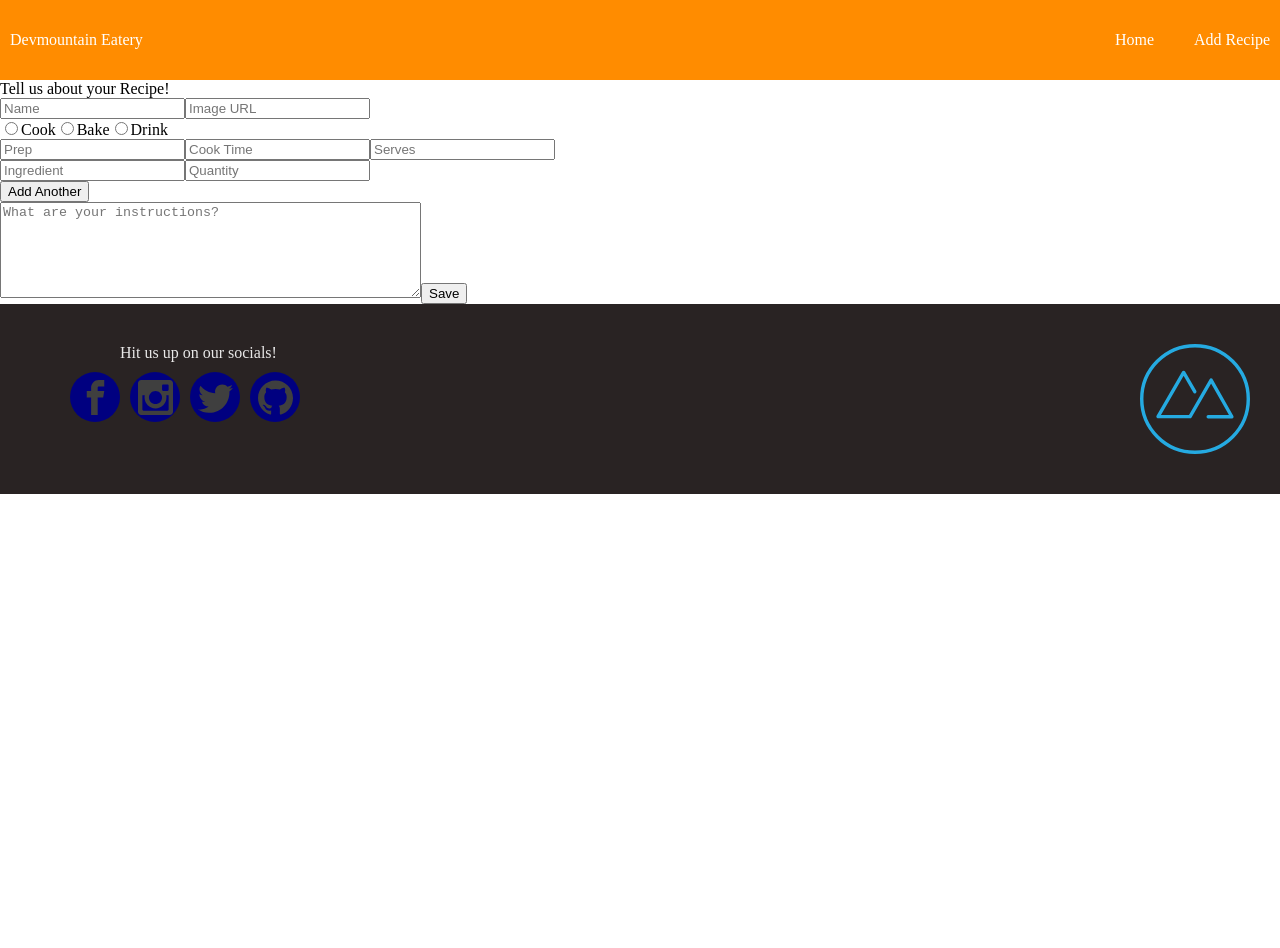
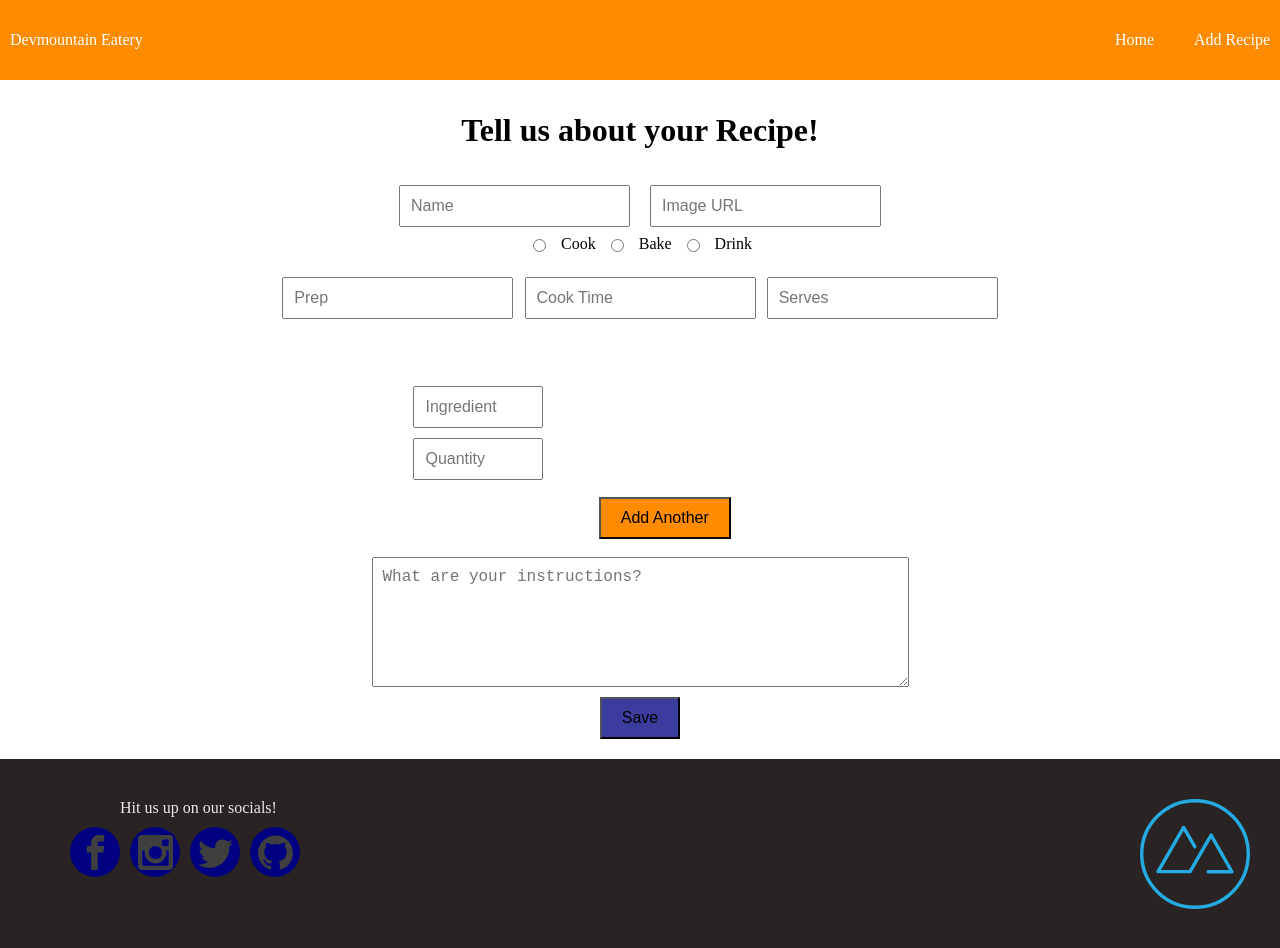
Before and after one commit to brajgon1/ReactUnit3, a React (Create React App) app in the folder starter/: page /newRecipe in a window 1280 px wide. Shown: the top 948 px of the page. Before the commit the page ends 800 px from the top, so only its background shows below. Built offline with nearby package versions, Linux system fonts and the light colour scheme.

Commit message:
finalized CSS

```diff
--- /dev/null
+++ b/starter/src/components/newRecipeComponents/NewRecipeScreen.css
@@ -0,0 +1,138 @@
+.title-recipe {
+  display: flex;
+  justify-content: center;
+  align-items: center;
+  margin-top: 1em;
+  font-size: 2em;
+  font-weight: 600;
+}
+
+.input-container {
+  display: flex;
+  flex-direction: column;
+  justify-content: space-evenly;
+  align-items: center;
+  margin-top: 1em;
+  padding: 20px;
+  gap: 0.5em;
+  max-width: 100%;
+}
+
+.name-and-img.container {
+  display: flex;
+  flex-direction: row;
+  gap: 20px;
+  flex-wrap: wrap;
+}
+
+input[type="text"],
+textarea {
+  flex: 1;
+  padding: 10px;
+  font-size: 16px;
+  width: 100%;
+  box-sizing: border-box;
+}
+
+input[type="text"] {
+  padding: 10px;
+  font-size: 16px;
+}
+
+.radio-container {
+  display: flex;
+  flex-direction: row;
+  gap: 10px;
+  flex-wrap: wrap;
+}
+
+.radio-container input[type="radio"] {
+  margin-right: 5px;
+}
+
+.add-btn button {
+  padding: 10px 20px;
+  font-size: 16px;
+  cursor: pointer;
+  background-color: darkorange;
+}
+
+.save-btn {
+    padding: 10px 20px;
+    font-size: 16px;
+    cursor: pointer;
+    background-color: rgba(0, 0, 128, 0.764);
+}
+
+@media (max-width: 600px) {
+  .name-and-img.container {
+    flex-direction: column;
+  }
+  .radio-container {
+    flex-direction: column;
+  }
+}
+
+.prep-cook-serves-container {
+  display: flex;
+  justify-content: space-evenly;
+  align-items: center;
+  margin-top: 1em;
+  gap: 0.7em;
+}
+
+.prep-cook-serves-container input [type="text"] {
+    width: 100%;
+    padding: 10px;
+    font-size: 16px;
+    box-sizing: border-box;
+}
+
+.ingredients-container {
+  /* display: flex;
+  flex-direction: column;
+  gap: 10px; */
+
+  display: flex;
+  justify-content: space-between;
+  align-items: center;
+}
+
+.ingredients-container input[type="text"] {
+    width: 100%;
+    padding: 10px;
+    font-size: 16px;
+    box-sizing: border-box;
+}
+
+.input-wrapper {
+    display: flex;
+    flex-direction: column;
+    gap: 10px;
+}
+
+.input-wrapper input {
+    margin-right: 10px;
+}
+
+.add-btn {
+    display: flex;
+    justify-content: center;
+    width: 100%;
+    margin-top: 170px;
+    margin-right: 80px;
+}
+
+.textArea-and-btn {
+    display: flex;
+    flex-direction: column;
+    gap: 10px;
+    align-items: center;
+}
+
+textarea {
+    width: 100%;
+    padding: 10px;
+    font-size: 16px;
+    box-sizing: border-box;
+}
--- a/starter/src/components/newRecipeComponents/NewRecipeScreen.jsx
+++ b/starter/src/components/newRecipeComponents/NewRecipeScreen.jsx
@@ -2,6 +2,7 @@ import React from "react";
 import { Formik, Form } from "formik";
 import { useState } from "react";
 import axios from "axios";
+import "./NewRecipeScreen.css";
 
 const NewRecipeScreen = () => {
   const [ingredients, setIngredients] = useState([]);
@@ -27,16 +28,15 @@ const NewRecipeScreen = () => {
 
   const onSubmit = (values) => {
     values.ingredients = ingredients;
-    axios.get('https://recipes.devmountain.com/recipes', values)
-    .then((res) => {
+    axios.get("https://recipes.devmountain.com/recipes", values).then((res) => {
       console.log(res.data);
-    })
+    });
     console.log(values);
   };
 
   return (
     <section>
-      <h1>Tell us about your Recipe!</h1>
+      <h1 className="title-recipe">Tell us about your Recipe!</h1>
       <Formik initialValues={initialValues} onSubmit={onSubmit}>
         {({ values, handleChange, handleSubmit }) => (
           <Form onSubmit={handleSubmit} className="input-container">
@@ -66,7 +66,7 @@ const NewRecipeScreen = () => {
               <input type="radio" id="option3" name="recipeType" />
               <label for="option3">Drink</label>
             </div>
-            <div className="prop-cook-serves-container">
+            <div className="prep-cook-serves-container">
               <input
                 type="text"
                 id="prepTime"
@@ -93,6 +93,7 @@ const NewRecipeScreen = () => {
               />
             </div>
             <div className="ingredients-container">
+              <div className="input-wrapper">
               <input
                 type="text"
                 id="ingredient"
@@ -107,6 +108,7 @@ const NewRecipeScreen = () => {
                 onChange={(e) => setQuantity(e.target.value)}
                 placeholder="Quantity"
               />
+              </div>
               <div className="add-btn">
                 <button
                   type="button"
@@ -128,7 +130,7 @@ const NewRecipeScreen = () => {
                 onChange={handleChange}
                 placeholder="What are your instructions?"
               ></textarea>
-              <button type="submit">Save</button>
+              <button type="submit" className="save-btn">Save</button>
             </div>
           </Form>
         )}
```
